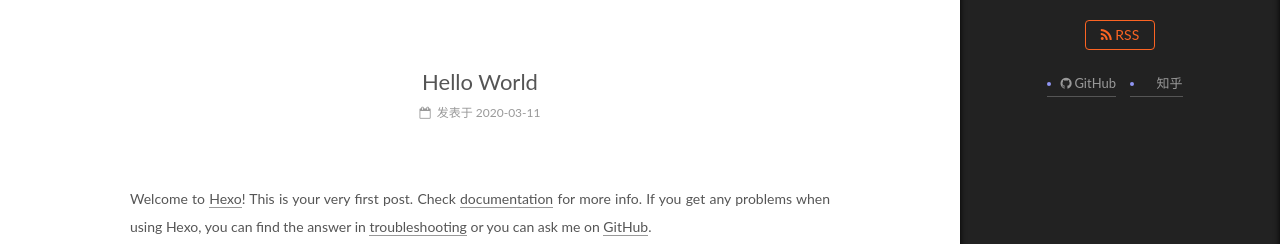
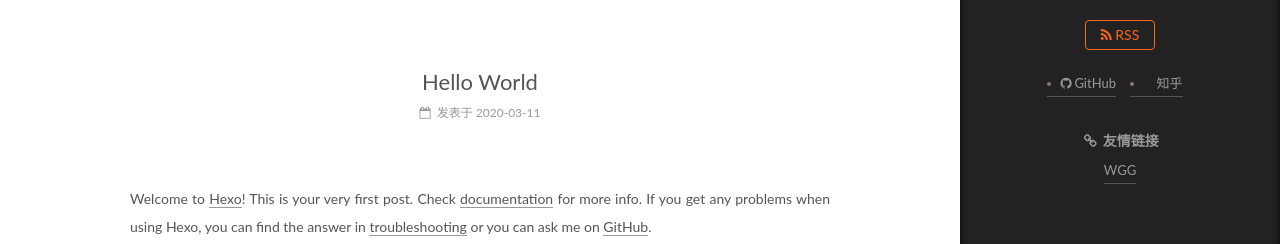
Before and after one commit to mipmap00/mipmap, a plain HTML site: page 2020/03/11/hello-world/index.html in a window 1280 px wide. Both pictures are taken after a click on the item "站点概览". Shown: the part 271-515 px from the top of the page. Drawn offline with Linux system fonts and the light colour scheme.

Commit message:
Site updated: 2020-03-11 15:56:38

```diff
--- a/2020/03/11/hello-world/index.html
+++ b/2020/03/11/hello-world/index.html
@@ -454,6 +454,20 @@
 
 
 
+            <div class="links-of-blogroll motion-element links-of-blogroll-block">
+              <div class="links-of-blogroll-title">
+                <i class="fa  fa-fw fa-link"></i>
+                友情链接
+              </div>
+              <ul class="links-of-blogroll-list">
+
+                  <li class="links-of-blogroll-item">
+                    <a href="https://www.xuyanwu.cn/" title="WGG" target="_blank">WGG</a>
+                  </li>
+
+              </ul>
+            </div>
+
 
 
 
--- a/css/main.css
+++ b/css/main.css
@@ -1822,7 +1822,7 @@ pre .javascript .function {
   width: 4px;
   height: 4px;
   border-radius: 50%;
-  background: #8f95f4;
+  background: #8b7371;
 }
 .links-of-blogroll {
   font-size: 13px;
```
Also changed, not shown: archives/2020/03/index.html (+14 -0 lines), archives/2020/index.html (+14 -0 lines), archives/index.html (+14 -0 lines), index.html (+14 -0 lines).
